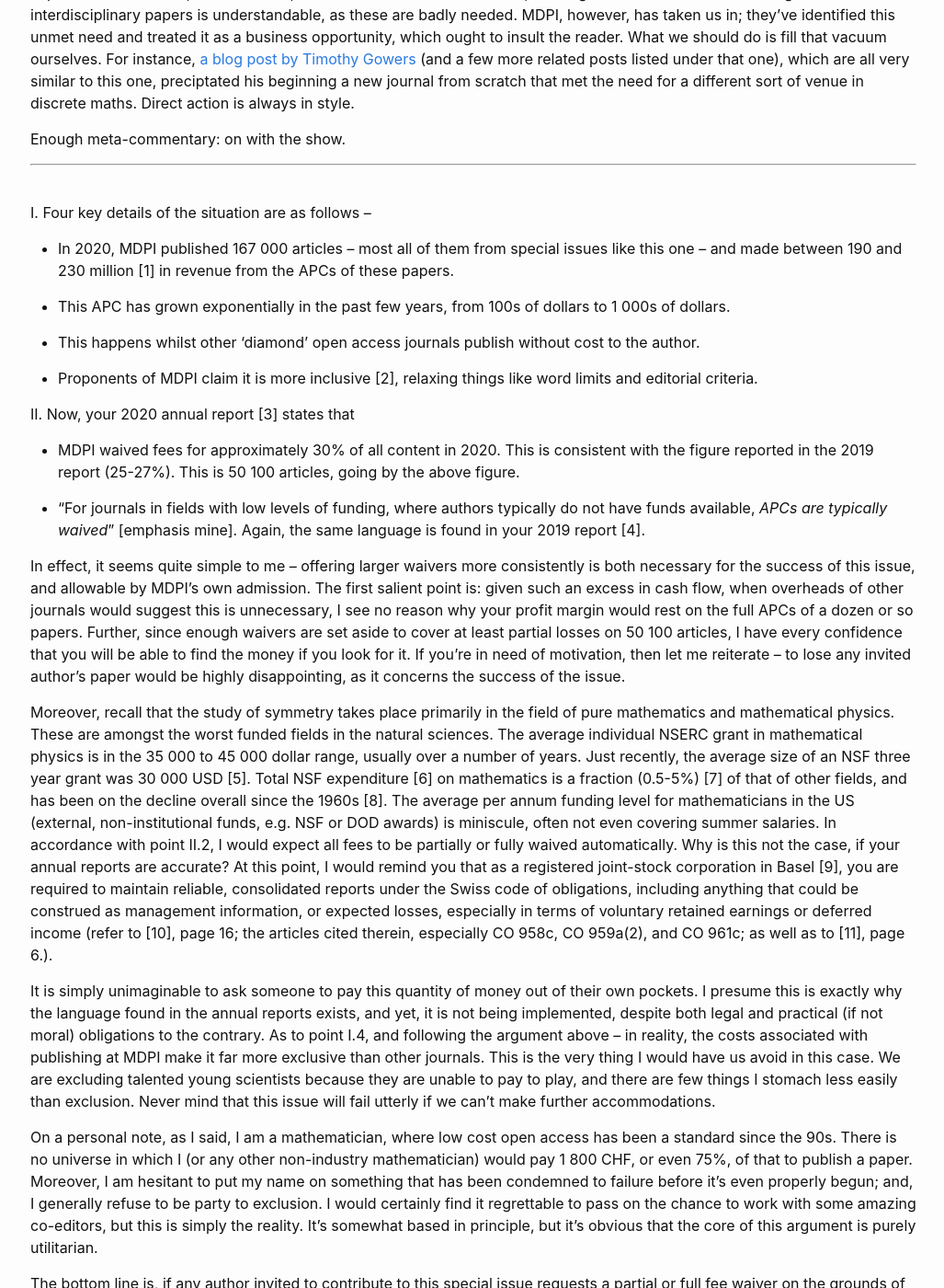
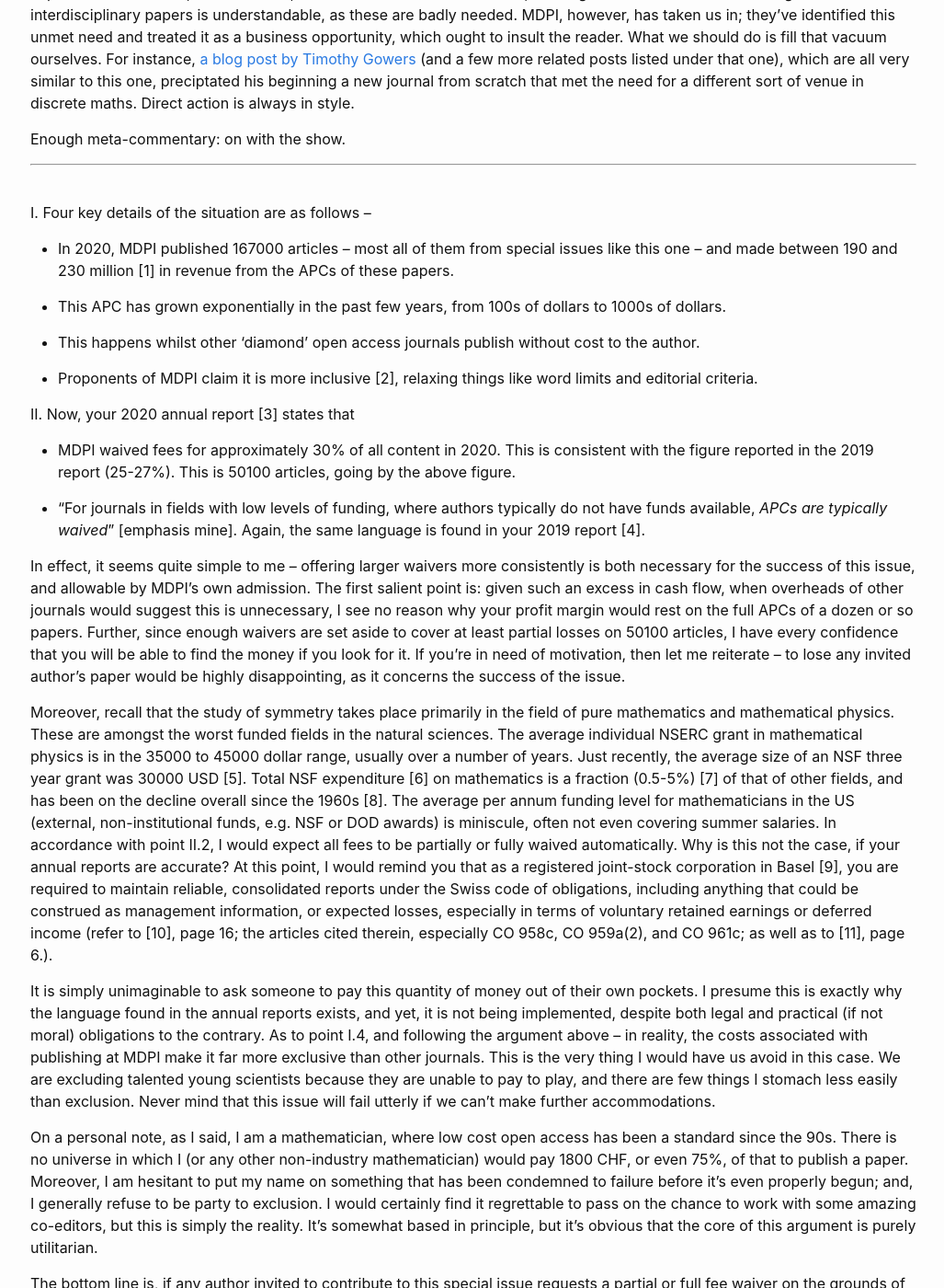
Before and after one commit to DARSakthi/DARSakthi.github.io, a Jekyll site: the page built from _posts/2022-11-02-on-open-access.markdown, in a window 1280 px wide and 1400 px high, scrolled down 565 px. Shown: the whole window at 92% size, without its empty margins (125-1152 px from the left). Built offline with Jekyll 4.4.1, drawn with Linux system fonts in a browser that asks for light colours; comment, search, counter and statistics services are not loaded.

Commit message:
Fixed numbers formatting

```diff
--- a/_posts/2022-11-02-on-open-access.markdown
+++ b/_posts/2022-11-02-on-open-access.markdown
@@ -21,9 +21,9 @@ Enough meta-commentary: on with the show.
 
 I. Four key details of the situation are as follows --
 
-- In 2020, MDPI published 167 000 articles -- most all of them from special issues like this one -- and made between 190 and 230 million [1] in revenue from the APCs of these papers.
+- In 2020, MDPI published 167000 articles -- most all of them from special issues like this one -- and made between 190 and 230 million [1] in revenue from the APCs of these papers.
 
-- This APC has grown exponentially in the past few years, from 100s of dollars to 1 000s of dollars.
+- This APC has grown exponentially in the past few years, from 100s of dollars to 1000s of dollars.
 
 - This happens whilst other 'diamond' open access journals publish without cost to the author.
 
@@ -31,17 +31,17 @@ I. Four key details of the situation are as follows --
 
 II. Now, your 2020 annual report [3] states that
 
-- MDPI waived fees for approximately 30% of all content in 2020. This is consistent with the figure reported in the 2019 report (25-27%). This is 50 100 articles, going by the above figure.
+- MDPI waived fees for approximately 30% of all content in 2020. This is consistent with the figure reported in the 2019 report (25-27%). This is 50100 articles, going by the above figure.
 
 - "For journals in fields with low levels of funding, where authors typically do not have funds available, _APCs are typically waived_" [emphasis mine]. Again, the same language is found in your 2019 report [4].
 
-In effect, it seems quite simple to me -- offering larger waivers more consistently is both necessary for the success of this issue, and allowable by MDPI's own admission. The first salient point is: given such an excess in cash flow, when overheads of other journals would suggest this is unnecessary, I see no reason why your profit margin would rest on the full APCs of a dozen or so papers. Further, since enough waivers are set aside to cover at least partial losses on 50 100 articles, I have every confidence that you will be able to find the money if you look for it. If you're in need of motivation, then let me reiterate -- to lose any invited author's paper would be highly disappointing, as it concerns the success of the issue.
+In effect, it seems quite simple to me -- offering larger waivers more consistently is both necessary for the success of this issue, and allowable by MDPI's own admission. The first salient point is: given such an excess in cash flow, when overheads of other journals would suggest this is unnecessary, I see no reason why your profit margin would rest on the full APCs of a dozen or so papers. Further, since enough waivers are set aside to cover at least partial losses on 50100 articles, I have every confidence that you will be able to find the money if you look for it. If you're in need of motivation, then let me reiterate -- to lose any invited author's paper would be highly disappointing, as it concerns the success of the issue.
 
-Moreover, recall that the study of symmetry takes place primarily in the field of pure mathematics and mathematical physics. These are amongst the worst funded fields in the natural sciences. The average individual NSERC grant in mathematical physics is in the 35 000 to 45 000 dollar range, usually over a number of years. Just recently, the average size of an NSF three year grant was 30 000 USD [5]. Total NSF expenditure [6] on mathematics is a fraction (0.5-5%) [7] of that of other fields, and has been on the decline overall since the 1960s [8]. The average per annum funding level for mathematicians in the US (external, non-institutional funds, e.g. NSF or DOD awards) is miniscule, often not even covering summer salaries. In accordance with point II.2, I would expect all fees to be partially or fully waived automatically. Why is this not the case, if your annual reports are accurate? At this point, I would remind you that as a registered joint-stock corporation in Basel [9], you are required to maintain reliable, consolidated reports under the Swiss code of obligations, including anything that could be construed as management information, or expected losses, especially in terms of voluntary retained earnings or deferred income (refer to [10], page 16; the articles cited therein, especially CO 958c, CO 959a(2), and CO 961c; as well as to [11], page 6.).
+Moreover, recall that the study of symmetry takes place primarily in the field of pure mathematics and mathematical physics. These are amongst the worst funded fields in the natural sciences. The average individual NSERC grant in mathematical physics is in the 35000 to 45000 dollar range, usually over a number of years. Just recently, the average size of an NSF three year grant was 30000 USD [5]. Total NSF expenditure [6] on mathematics is a fraction (0.5-5%) [7] of that of other fields, and has been on the decline overall since the 1960s [8]. The average per annum funding level for mathematicians in the US (external, non-institutional funds, e.g. NSF or DOD awards) is miniscule, often not even covering summer salaries. In accordance with point II.2, I would expect all fees to be partially or fully waived automatically. Why is this not the case, if your annual reports are accurate? At this point, I would remind you that as a registered joint-stock corporation in Basel [9], you are required to maintain reliable, consolidated reports under the Swiss code of obligations, including anything that could be construed as management information, or expected losses, especially in terms of voluntary retained earnings or deferred income (refer to [10], page 16; the articles cited therein, especially CO 958c, CO 959a(2), and CO 961c; as well as to [11], page 6.).
 
 It is simply unimaginable to ask someone to pay this quantity of money out of their own pockets. I presume this is exactly why the language found in the annual reports exists, and yet, it is not being implemented, despite both legal and practical (if not moral) obligations to the contrary. As to point I.4, and following the argument above -- in reality, the costs associated with publishing at MDPI make it far more exclusive than other journals. This is the very thing I would have us avoid in this case. We are excluding talented young scientists because they are unable to pay to play, and there are few things I stomach less easily than exclusion. Never mind that this issue will fail utterly if we can't make further accommodations.
 
-On a personal note, as I said, I am a mathematician, where low cost open access has been a standard since the 90s. There is no universe in which I (or any other non-industry mathematician) would pay 1 800 CHF, or even 75%, of that to publish a paper. Moreover, I am hesitant to put my name on something that has been condemned to failure before it's even properly begun; and, I generally refuse to be party to exclusion. I would certainly find it regrettable to pass on the chance to work with some amazing co-editors, but this is simply the reality. It's somewhat based in principle, but it's obvious that the core of this argument is purely utilitarian.
+On a personal note, as I said, I am a mathematician, where low cost open access has been a standard since the 90s. There is no universe in which I (or any other non-industry mathematician) would pay 1800 CHF, or even 75%, of that to publish a paper. Moreover, I am hesitant to put my name on something that has been condemned to failure before it's even properly begun; and, I generally refuse to be party to exclusion. I would certainly find it regrettable to pass on the chance to work with some amazing co-editors, but this is simply the reality. It's somewhat based in principle, but it's obvious that the core of this argument is purely utilitarian.
 
 The bottom line is, if any author invited to contribute to this special issue requests a partial or full fee waiver on the grounds of financial hardship, I would expect it to be granted. It ought to be granted as requested and without question, pursuant to your own (necessarily accurate) annual reporting. This issue is simply dead on arrival if we don't do this, and I see no legitimate reason not to proceed in this fashion. So, this is your invitation to reconsider, especially in accordance with points II.1 and II.2.
 
```
